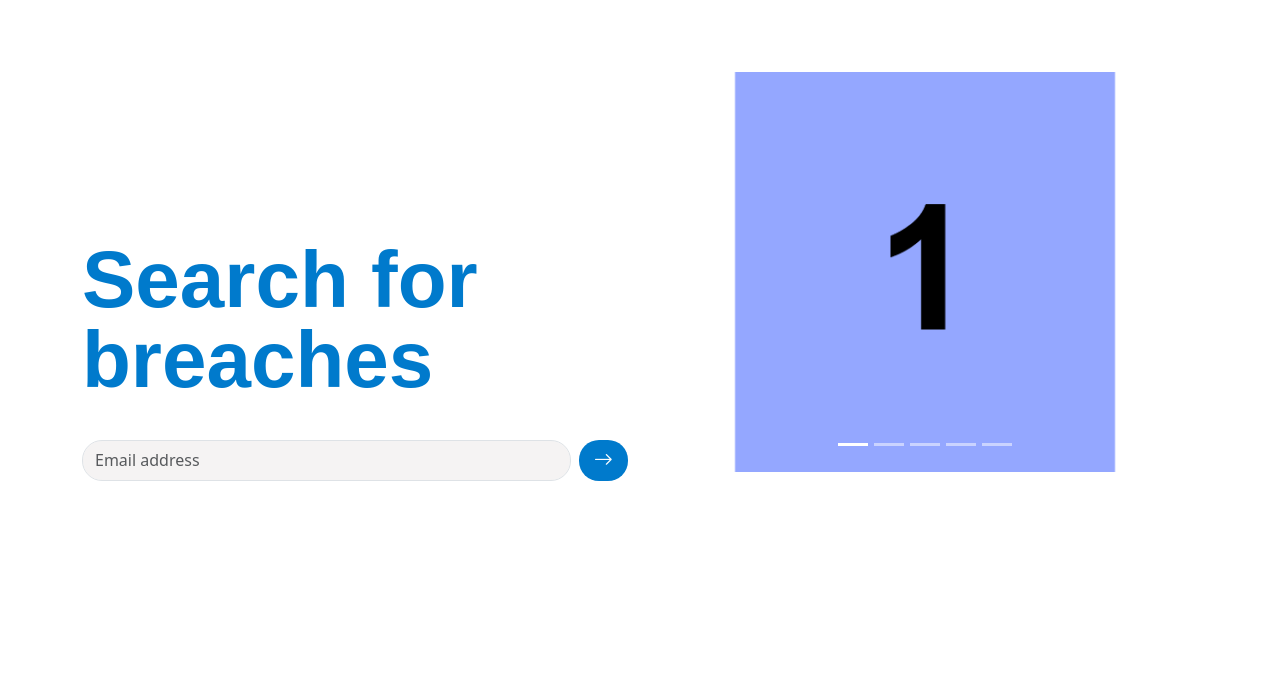
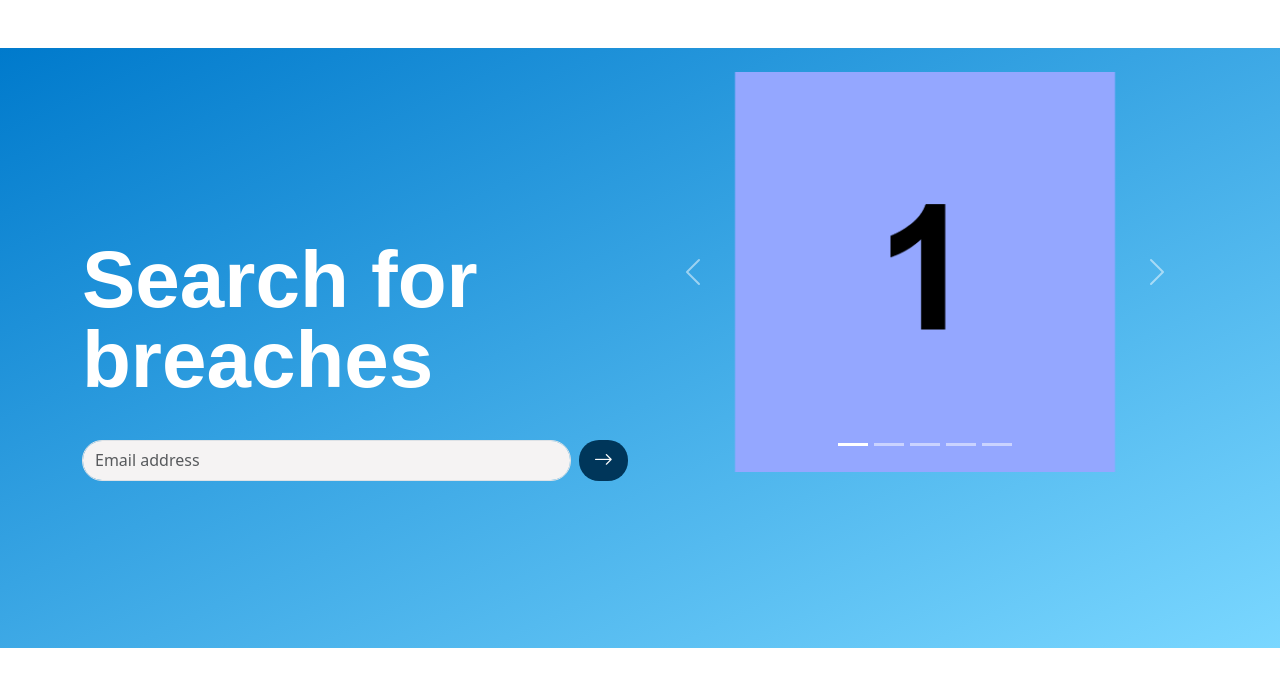
Before and after one commit to WSU-4110/PasswordLeakNotifier, a Flask app: page / in a window 1280 px wide. Shown: the top 687 px of the page. Run offline with Flask 3, Linux system fonts and the light colour scheme.

Commit message:
Included gradient background

```diff
--- a/static/styles.css
+++ b/static/styles.css
@@ -1,7 +1,13 @@
 /* Email input div */
 
+#grad {
+    height: 600px;
+    background-color: #007ACC;
+    background-image: linear-gradient(to bottom right, #007ACC, #7ad7ff)
+}
+
 .submit-btn {
-    background-color: #007ACC;
+    background-color: #00365a;
     color: white;
     border: none;
     border-radius: 20px;
@@ -9,11 +15,12 @@
 }
 
 .submit-btn:hover {
-    background-color: #0066ab;
+    background-color: #002741;
+    color: lightslategray;
 }
 
 .form-label {
-    color: #007ACC;
+    color: white;
     font-size: 5rem;
     line-height: 1.0;
     margin-top: 12rem;
@@ -76,7 +83,7 @@
 
 #closePopup {
     margin-top: 1rem;
-    background-color: #c1a48a;
+    background-color: #007ACC;
     color: white;
     border: none;
     padding: 0.5rem 1rem;
--- a/templates/index.html
+++ b/templates/index.html
@@ -11,6 +11,7 @@
 </head>
 
 <body class="bg-white">
+    <div id="grad">
         <div class="container mt-5">
             <div class="row align-items-center">
 
@@ -88,7 +89,7 @@
 
             </div>
         </div>
-
+    </div>
 
     <!-- d-none divs will remain hidden until needed. script.js will remove the d-none class when a valid email is submitted. -->
     <div id="results" class="d-none text-center fw-bold">
```
Lines whose indentation alone changed are shown as unchanged.
